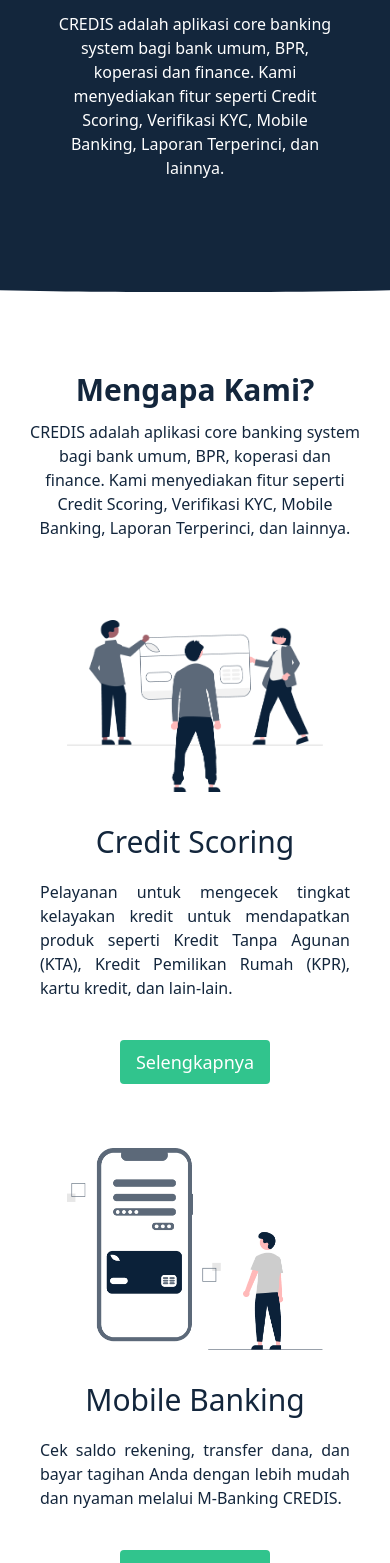
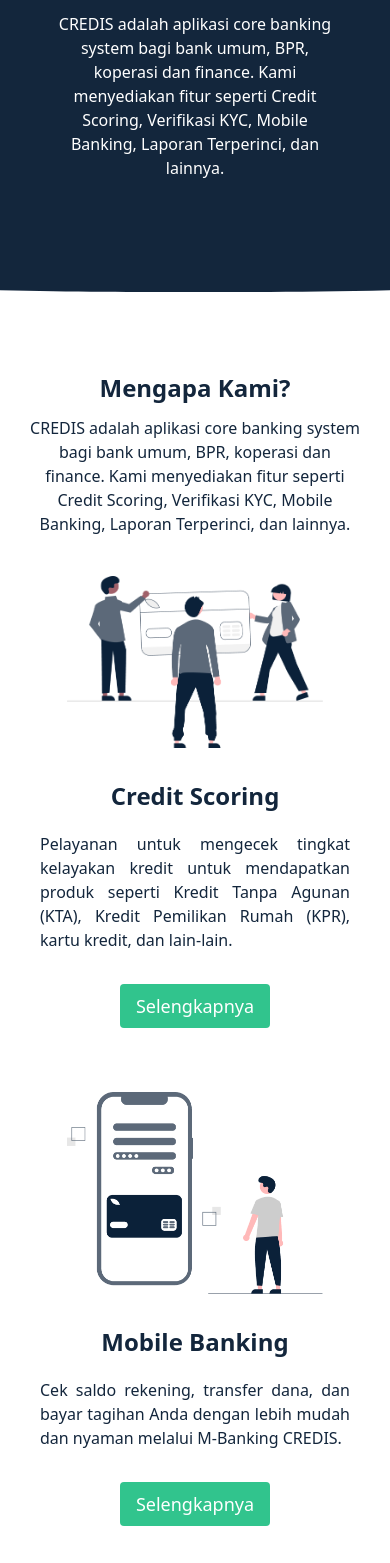
Before and after one commit to faizalajiw/Corebanking-NextJS, a Next.js app: page / in a window 390 px wide. Shown: the part 432-1995 px from the top of the page. Built offline with nearby package versions, Linux system fonts and the light colour scheme.

Commit message:
fix mobile responsive

```diff
--- a/components/Feature/index.jsx
+++ b/components/Feature/index.jsx
@@ -10,10 +10,10 @@ export const Feature = () => {
           <img src="img/credit scoring.png" alt="" className="w-64 md:w-96" />
         </div>
         <div className="container flex flex-col items-center md:items-start px-10">
-          <h1 className="text-3xl md:font-bold my-5 md:mb-10 text-center md:text-left">
+          <h1 className="text-2xl md:text-3xl font-semibold md:font-bold my-5 md:mb-10 text-center md:text-left">
             Credit Scoring
           </h1>
-          <p className="mb-10 md:text-lg font-light text-justify md:font-normal">
+          <p className="mb-8 md:text-lg font-light text-justify md:font-normal">
             Pelayanan untuk mengecek tingkat kelayakan kredit untuk mendapatkan
             produk seperti Kredit Tanpa Agunan (KTA), Kredit Pemilikan Rumah
             (KPR), kartu kredit, dan lain-lain.
@@ -31,10 +31,10 @@ export const Feature = () => {
           <img src="img/mobile banking.png" alt="" className="w-64 md:w-96" />
         </div>
         <div className="container flex flex-col items-center md:items-start px-10">
-          <h1 className="text-3xl md:font-bold my-5 md:mb-10 text-center md:text-left">
+          <h1 className="text-2xl md:text-3xl font-semibold md:font-bold my-5 md:mb-10 text-center md:text-left">
             Mobile Banking
           </h1>
-          <p className="mb-10 font-light text-justify md:font-normal md:text-lg">
+          <p className="mb-8 font-light text-justify md:font-normal md:text-lg">
             Cek saldo rekening, transfer dana, dan bayar tagihan Anda dengan
             lebih mudah dan nyaman melalui M-Banking CREDIS.
           </p>
@@ -54,10 +54,10 @@ export const Feature = () => {
           <img src="img/kyc.png" alt="" className="w-64 md:w-96" />
         </div>
         <div className="container flex flex-col items-center md:items-start px-10">
-          <h1 className="text-3xl md:font-bold my-5 md:mb-10 text-center md:text-left">
+          <h1 className="text-2xl md:text-3xl font-semibold md:font-bold my-5 md:mb-10 text-center md:text-left">
             Verifikasi KYC
           </h1>
-          <p className="mb-10 font-light md:text-lg text-justify md:font-normal">
+          <p className="mb-8 font-light md:text-lg text-justify md:font-normal">
             Identifikasi, verifikasi, dan pemantauan transaksi nasabah demi
             melindungi keamanan data dan kenyamanan layanan finansial Anda.
           </p>
@@ -78,10 +78,10 @@ export const Feature = () => {
           />
         </div>
         <div className="container flex flex-col items-center md:items-start px-10">
-          <h1 className="text-3xl md:font-bold my-5 md:mb-10 text-center md:text-left">
+          <h1 className="text-2xl md:text-3xl font-semibold md:font-bold my-5 md:mb-10 text-center md:text-left">
             Laporan Terperinci
           </h1>
-          <p className="mb-10 font-light md:text-lg text-justify md:font-normal">
+          <p className="mb-8 font-light md:text-lg text-justify md:font-normal">
             Semua riwayat transfer, mutasi, dan sistem keuangan Anda direkap
             secara terperinci dan bisa di unduh.
           </p>
--- a/components/Section/index.jsx
+++ b/components/Section/index.jsx
@@ -3,11 +3,11 @@ import React from "react";
 export const Section = () => {
   return (
     <>
-      <div className=" text-center px-7 mb-20 text-bluecredis md:px-32 md:mb-40">
-        <h1 className=" text-3xl md:text-4xl font-semibold mb-3 md:font-bold">
+      <div className="text-center px-7 pb-10 text-bluecredis md:px-24">
+        <h1 className="text-2xl font-bold mb-3 md:text-3xl">
           Mengapa Kami?
         </h1>
-        <p className=" font-light md:text-lg md:font-normal">
+        <p className="font-light md:text-lg md:font-normal">
           CREDIS adalah aplikasi core banking system bagi bank umum, BPR,
           koperasi dan finance. Kami menyediakan fitur seperti Credit Scoring,
           Verifikasi KYC, Mobile Banking, Laporan Terperinci, dan lainnya.
--- a/components/Subs/index.jsx
+++ b/components/Subs/index.jsx
@@ -4,22 +4,22 @@ export const Subs = () => {
   return (
     <div className="bg-bluecredis flex px-10 pt-5 md:px-32">
       <div className="container flex-[160%] text-center md:text-left">
-        <h1 className="font-[700] text-3xl pb-1 text-white">
+        <h1 className="text-2xl font-bold mb-3 md:text-3xl py-2 text-[#F1F1F1]">
           Berlangganan kepada kami
         </h1>
-        <p className="pb-6  text-white">
+        <p className="pb-4 text-lg md:text-xl text-[#F1F1F1]">
           Dapatkan berbagai promosi dan informasi lainnya
         </p>
         <form
           action=""
-          className=" flex justify-center content-center gap-3 md:relative md:justify-start md:content-start"
+          className="flex justify-center content-center gap-3 md:relative md:justify-start md:content-start"
         >
           <input
             type="text"
             placeholder="Ketikan emailmu di sini"
-            className="font-semibold text-gray-400 bg-white px-5 text-sm rounded h-12 w-72 md:absolute md:w-[460px]"
+            className="font-semibold text-gray-400 bg-[#F1F1F1] px-5 text-sm rounded h-12 w-72 md:absolute md:w-[460px]"
           />
-          <button className="font-semibold px-5 py-3 md:py-2 rounded bg-green-400 hover:bg-green-500 top-[6px] left-[158px] text-white text-sm md:absolute md:left-[320px]">
+          <button className="font-semibold px-5 py-3 md:py-2 rounded bg-green-400 hover:bg-green-500 top-[6px] left-[158px] text-[#F1F1F1] text-sm md:absolute md:left-[320px]">
             Berlangganan
           </button>
         </form>
--- a/pages/index.jsx
+++ b/pages/index.jsx
@@ -17,15 +17,15 @@ export default function Home() {
     <>
       <Header />
       <Banner />
-      <div className="bg-white py-20 md:py-40">
+      <div className="py-20 md:py-40">
         <Section />
         <Feature />
         <JangkauanKami />
       </div>
       {/* Blog Section */}
-      <div className="bg-white pb-16">
-        <div className="text-center px-7 mb-20 text-bluecredis md:px-32">
-          <h1 className="text-3xl font-semibold mb-3 md:font-bold">Blog</h1>
+      <div className="pb-16">
+        <div className="text-center px-6 text-bluecredis md:px-24">
+          <h1 className="text-2xl font-bold mb-3 md:text-3xl">Blog</h1>
           <p className="font-light md:font-normal">
             Perkembangan artikel mengenai Core Banking System
           </p>
@@ -53,9 +53,9 @@ export default function Home() {
       {/* End Blog Section */}
 
       {/* Mitra */}
-      <div className="bg-white pb-16 pt-10">
-        <div className="text-center px-7 text-bluecredis md:px-24 place-items-center">
-          <h1 className="text-xl md:text-3xl mb-10 font-semibold md:font-bold">
+      <div className="pb-16 pt-10">
+        <div className="text-center px-6 text-bluecredis md:px-24">
+          <h1 className="text-2xl font-bold mb-3 md:text-3xl">
             Telah Dipercaya Oleh 50+ Mitra
           </h1>
           <Mitra />
@@ -64,9 +64,9 @@ export default function Home() {
       {/* End Mitra Section */}
 
       {/* Testimoni Section */}
-      <div className="bg-white pb-16 pt-10">
-        <div className="text-center px-7 mb-20 text-bluecredis md:px-32">
-          <h1 className="text-3xl font-semibold mb-3 md:font-bold">
+      <div className="pb-16 pt-10">
+        <div className="text-center px-6 text-bluecredis md:px-24">
+          <h1 className="text-2xl font-bold mb-3 md:text-3xl">
             Testimoni
           </h1>
           <p className="font-light md:font-normal">
```
Also changed, not shown: components/Footer/index.jsx (+8 -0 lines).
